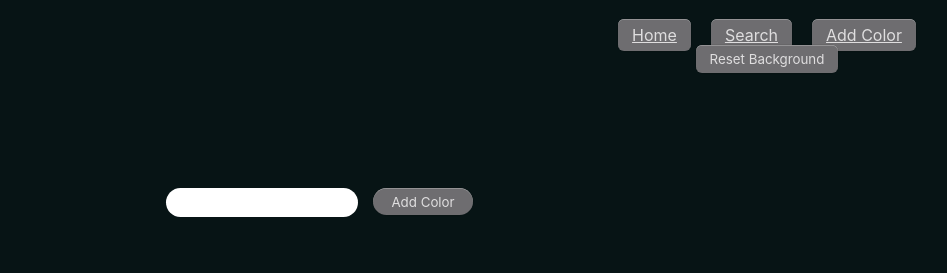
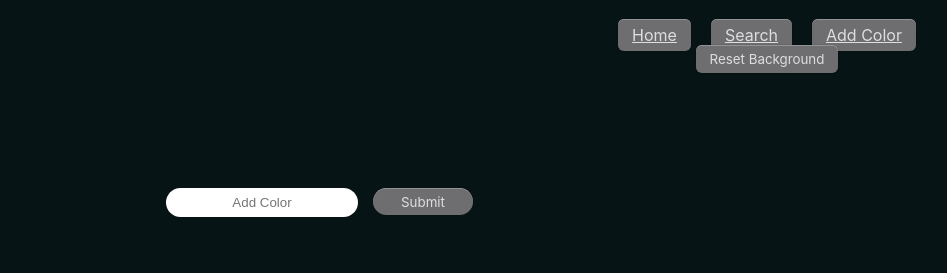
Before and after one commit to samclynch/Phase-2-Project, a React (Create React App) app in the folder color-pallet-project/: page /add in a window 1280 px wide. Shown: the top 273 px of the page, without its empty margins (313-1260 px from the left). Built offline with nearby package versions, Linux system fonts and the light colour scheme; data requests are answered from the project's data file.

Commit message:
last few touches

```diff
--- a/color-pallet-project/src/AddColorForm.js
+++ b/color-pallet-project/src/AddColorForm.js
@@ -21,10 +21,10 @@ function AddColorForm({ addColor, colors, searchTerm, background, setBackground
         <div style={{ textAlign: "center", paddingTop: "100px" }} >
             <form onSubmit={onSubmit} >
 
-                <input type="text" name="name" onChange={handleChange} className="hi" />
+                <input type="text" name="name" placeholder="Add Color" onChange={handleChange} className="hi" />
 
                 <button type="submit" className="button-12" style={{ margin: "15px", borderRadius: "60px", width: "100px", height: "27px", cursor: "pointer" }}>
-                    Add Color
+                    Submit
                 </button>
             </form>
             <ColorPalleteItems colors={colors} searchTerm={searchTerm} background={background} setBackground={setBackground} />
--- a/color-pallet-project/src/Message.js
+++ b/color-pallet-project/src/Message.js
@@ -3,7 +3,7 @@ import React from "react";
 function Message() {
     return (
         <div style={{ color: 'white', paddingTop: '90px', paddingBottom: '50px' }}>
-            <h2>If you would like to use any of the colors below just tap the Hex Code and it will copy to your computer!</h2>
+            <h2>If you would like to use any of the colors below just tap the Hex Code and it will automatically copy to your computer!</h2>
         </div>
     )
 }
```
